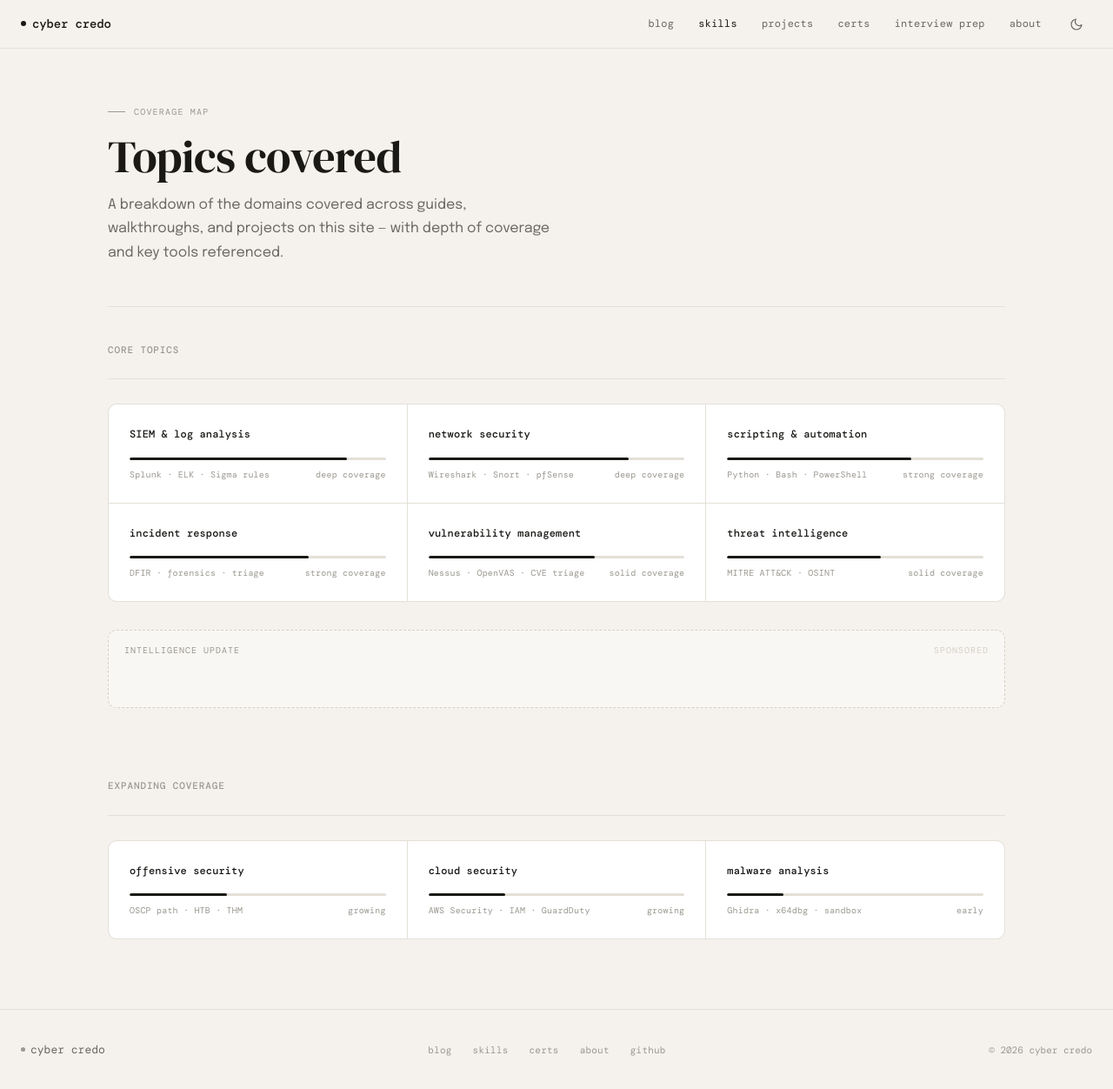
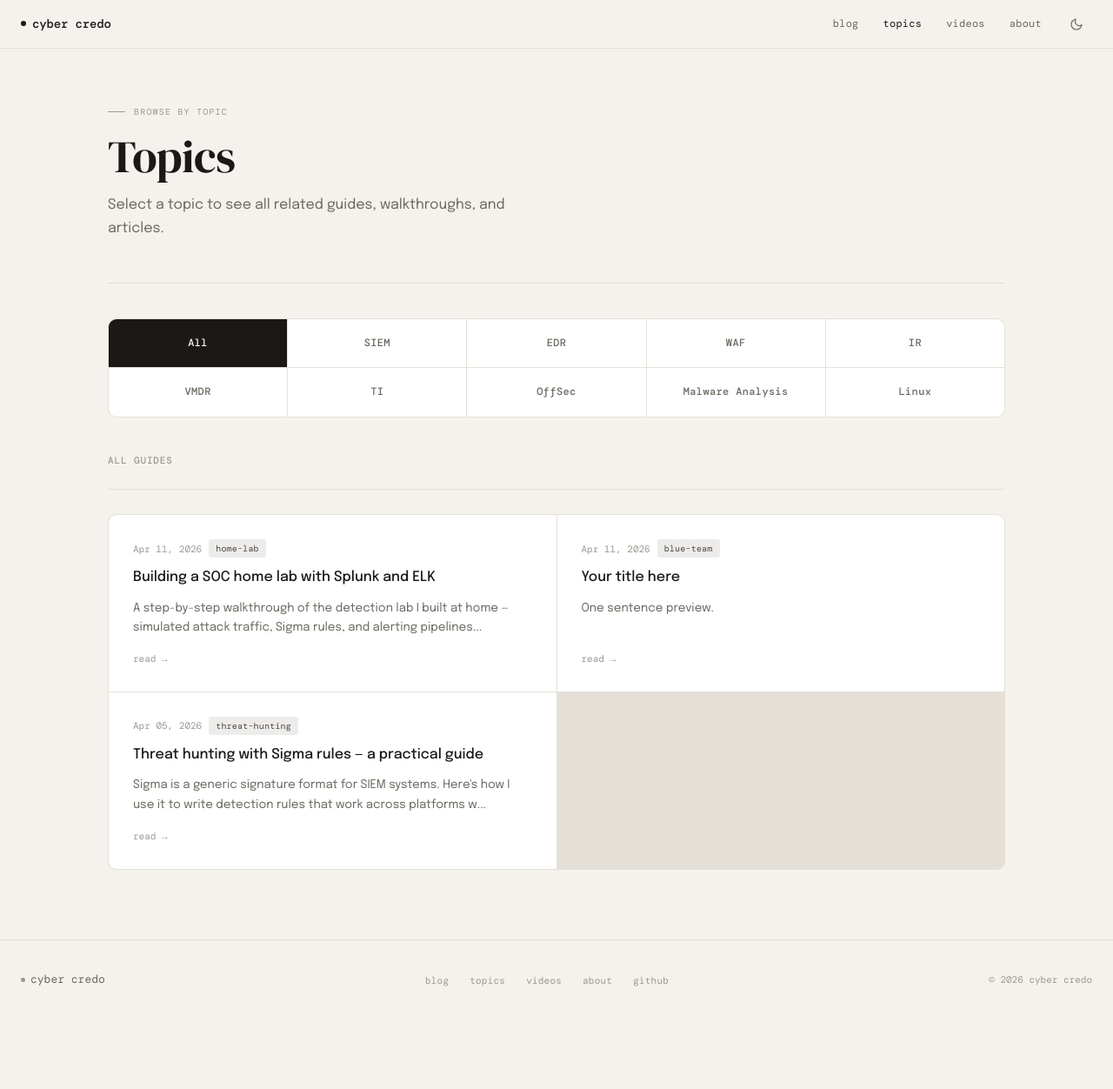
Before and after one commit to shreeprasaath/cyber-credo, a Jekyll site: the page built from skills/index.html, in a window 1280 px wide and 1252 px high. Shown: the whole window at 87% size. Built offline with Jekyll 4.4.1, drawn with Linux system fonts in a browser that asks for light colours; some web fonts are replaced.

Commit message:
Restructure: reader-first nav, topic browser, videos page
Homepage:
- Removed hero subtitle paragraph
- Removed stat strip (count cards)
- CTA 1: 'browse the guides' → 'explore articles'
- CTA 2: 'interview prep' → 'watch videos' (links to /videos/)
- Section renamed 'latest guides' → 'newly posted'

Nav: blog / topics / videos / about
- Removed: projects, certs, interview prep
- Added: videos page
- Renamed: skills → topics

Topics page (/skills/):
- 9 clickable topic cards: SIEM, EDR, WAF, IR, VMDR, TI, OffSec,
  Malware Analysis, Linux — no tool names, no descriptions
- Click filters posts grid below (JS, display:none reflow)
- Empty state shown when no posts match a topic

Videos page (/videos/):
- New page with 4 placeholder video cards (replace VIDEO_ID_* with
  real YouTube video IDs)
- YouTube thumbnails loaded from img.youtube.com CDN
- Play button overlay on hover

Footer: updated GitHub link to https://github.com/shreeprasaath
About: updated GitHub link to https://github.com/shreeprasaath

CSS: added .topic-grid, .topic-card, .videos-grid, .video-card,
     .video-thumb, .video-play-btn, .video-info styles

https://claude.ai/code/session_016WNDKg47eTr9c2KyA6eFma

```diff
--- a/_includes/footer.html
+++ b/_includes/footer.html
@@ -4,10 +4,10 @@
   </div>
   <ul class="footer-links">
     <li><a href="{{ '/blog/' | relative_url }}">blog</a></li>
-    <li><a href="{{ '/skills/' | relative_url }}">skills</a></li>
-    <li><a href="{{ '/certifications/' | relative_url }}">certs</a></li>
+    <li><a href="{{ '/skills/' | relative_url }}">topics</a></li>
+    <li><a href="{{ '/videos/' | relative_url }}">videos</a></li>
     <li><a href="{{ '/about/' | relative_url }}">about</a></li>
-    <li><a href="https://github.com/YOUR_USERNAME" target="_blank" rel="noopener noreferrer">github</a></li>
+    <li><a href="https://github.com/shreeprasaath" target="_blank" rel="noopener noreferrer">github</a></li>
   </ul>
   <div class="footer-copy">&copy; {{ site.time | date: "%Y" }} cyber credo</div>
 </footer>
--- a/_includes/nav.html
+++ b/_includes/nav.html
@@ -6,19 +6,15 @@
   <div class="nav-right">
     <ul class="nav-links" aria-label="Main navigation">
       <li><a href="{{ '/blog/' | relative_url }}"{% if page.url contains '/blog' %} class="active" aria-current="page"{% endif %}>blog</a></li>
-      <li><a href="{{ '/skills/' | relative_url }}"{% if page.url contains '/skills' %} class="active" aria-current="page"{% endif %}>skills</a></li>
-      <li><a href="{{ '/projects/' | relative_url }}"{% if page.url contains '/projects' %} class="active" aria-current="page"{% endif %}>projects</a></li>
-      <li><a href="{{ '/certifications/' | relative_url }}"{% if page.url contains '/certifications' %} class="active" aria-current="page"{% endif %}>certs</a></li>
-      <li><a href="{{ '/interview-prep/' | relative_url }}"{% if page.url contains '/interview-prep' %} class="active" aria-current="page"{% endif %}>interview prep</a></li>
+      <li><a href="{{ '/skills/' | relative_url }}"{% if page.url contains '/skills' %} class="active" aria-current="page"{% endif %}>topics</a></li>
+      <li><a href="{{ '/videos/' | relative_url }}"{% if page.url contains '/videos' %} class="active" aria-current="page"{% endif %}>videos</a></li>
       <li><a href="{{ '/about/' | relative_url }}"{% if page.url contains '/about' %} class="active" aria-current="page"{% endif %}>about</a></li>
     </ul>
 
     <button class="theme-toggle" id="theme-toggle" aria-label="Switch theme" title="Toggle dark/light mode">
-      <!-- Moon icon (shown in light mode) -->
       <svg class="icon-moon" xmlns="http://www.w3.org/2000/svg" viewBox="0 0 24 24" fill="none" stroke="currentColor" stroke-width="1.75" stroke-linecap="round" stroke-linejoin="round" aria-hidden="true">
         <path d="M21 12.79A9 9 0 1 1 11.21 3 7 7 0 0 0 21 12.79z"/>
       </svg>
-      <!-- Sun icon (shown in dark mode) -->
       <svg class="icon-sun" xmlns="http://www.w3.org/2000/svg" viewBox="0 0 24 24" fill="none" stroke="currentColor" stroke-width="1.75" stroke-linecap="round" stroke-linejoin="round" aria-hidden="true">
         <circle cx="12" cy="12" r="5"/>
         <line x1="12" y1="1" x2="12" y2="3"/>
@@ -41,9 +37,7 @@
 <!-- Mobile nav drawer -->
 <div class="nav-drawer" id="nav-drawer" role="navigation" aria-label="Mobile navigation">
   <a href="{{ '/blog/' | relative_url }}"{% if page.url contains '/blog' %} class="active"{% endif %}>blog</a>
-  <a href="{{ '/skills/' | relative_url }}"{% if page.url contains '/skills' %} class="active"{% endif %}>skills</a>
-  <a href="{{ '/projects/' | relative_url }}"{% if page.url contains '/projects' %} class="active"{% endif %}>projects</a>
-  <a href="{{ '/certifications/' | relative_url }}"{% if page.url contains '/certifications' %} class="active"{% endif %}>certs</a>
-  <a href="{{ '/interview-prep/' | relative_url }}"{% if page.url contains '/interview-prep' %} class="active"{% endif %}>interview prep</a>
+  <a href="{{ '/skills/' | relative_url }}"{% if page.url contains '/skills' %} class="active"{% endif %}>topics</a>
+  <a href="{{ '/videos/' | relative_url }}"{% if page.url contains '/videos' %} class="active"{% endif %}>videos</a>
   <a href="{{ '/about/' | relative_url }}"{% if page.url contains '/about' %} class="active"{% endif %}>about</a>
 </div>
--- a/about/index.html
+++ b/about/index.html
@@ -42,7 +42,7 @@ permalink: /about/
 
     <h2>Get in touch</h2>
 
-    <p>Find me on <a href="https://github.com/YOUR_USERNAME" target="_blank" rel="noopener noreferrer">GitHub</a> or <a href="https://linkedin.com/in/YOUR_PROFILE" target="_blank" rel="noopener noreferrer">LinkedIn</a>. I'm always interested in talking shop with other practitioners — questions, corrections, or just comparing notes on what's working in your environment.</p>
+    <p>Find me on <a href="https://github.com/shreeprasaath" target="_blank" rel="noopener noreferrer">GitHub</a> or <a href="https://linkedin.com/in/YOUR_PROFILE" target="_blank" rel="noopener noreferrer">LinkedIn</a>. I'm always interested in talking shop with other practitioners — questions, corrections, or just comparing notes on what's working in your environment.</p>
 
   </div>
 
--- a/assets/css/main.css
+++ b/assets/css/main.css
@@ -1097,6 +1097,142 @@ button { font-family: inherit; }
 }
 
 /* ══════════════════════════════════════════
+   TOPIC GRID (Topics page)
+══════════════════════════════════════════ */
+.topic-grid {
+  display: grid;
+  grid-template-columns: repeat(5, 1fr);
+  gap: 1px;
+  background: var(--border);
+  border: 1px solid var(--border);
+  border-radius: var(--radius-lg);
+  overflow: hidden;
+  margin-bottom: 2.5rem;
+}
+
+.topic-card {
+  background: var(--surface);
+  padding: 1.25rem 0.75rem;
+  cursor: pointer;
+  border: none;
+  font-family: var(--font-mono);
+  font-size: 12px;
+  font-weight: 500;
+  color: var(--muted);
+  letter-spacing: 0.03em;
+  text-align: center;
+  transition: background 0.15s, color 0.15s;
+  line-height: 1.3;
+}
+
+.topic-card:hover {
+  background: var(--bg);
+  color: var(--text);
+}
+
+.topic-card.active {
+  background: var(--text);
+  color: var(--bg);
+}
+
+[data-theme="dark"] .topic-card.active {
+  background: var(--text);
+  color: var(--bg);
+}
+
+/* ══════════════════════════════════════════
+   VIDEO CARDS (Videos page)
+══════════════════════════════════════════ */
+.videos-grid {
+  display: grid;
+  grid-template-columns: repeat(2, 1fr);
+  gap: 1.25rem;
+  margin-bottom: 2rem;
+}
+
+.video-card {
+  display: flex;
+  flex-direction: column;
+  text-decoration: none;
+  color: inherit;
+  background: var(--surface);
+  border: 1px solid var(--border);
+  border-radius: var(--radius-lg);
+  overflow: hidden;
+  transition: border-color 0.15s;
+}
+
+.video-card:hover {
+  border-color: var(--text);
+}
+
+.video-thumb {
+  aspect-ratio: 16 / 9;
+  background: var(--border);
+  position: relative;
+  overflow: hidden;
+  display: flex;
+  align-items: center;
+  justify-content: center;
+}
+
+.video-thumb img {
+  width: 100%;
+  height: 100%;
+  object-fit: cover;
+  display: block;
+  transition: opacity 0.15s;
+}
+
+.video-card:hover .video-thumb img {
+  opacity: 0.85;
+}
+
+.video-play-btn {
+  position: absolute;
+  inset: 0;
+  display: flex;
+  align-items: center;
+  justify-content: center;
+  background: rgba(0, 0, 0, 0.35);
+  color: #ffffff;
+  opacity: 0;
+  transition: opacity 0.15s;
+}
+
+.video-card:hover .video-play-btn {
+  opacity: 1;
+}
+
+/* Fallback when thumbnail fails to load */
+.video-thumb:not(:has(img[src])),
+.video-thumb img[style*="display:none"] ~ .video-play-btn {
+  opacity: 1;
+}
+
+.video-info {
+  padding: 1.125rem 1.375rem;
+  display: flex;
+  flex-direction: column;
+  gap: 0.375rem;
+  flex: 1;
+}
+
+.video-info h3 {
+  font-family: var(--font-body);
+  font-size: 0.9375rem;
+  font-weight: 500;
+  color: var(--text);
+  line-height: 1.4;
+}
+
+.video-meta {
+  display: flex;
+  align-items: center;
+  gap: 8px;
+}
+
+/* ══════════════════════════════════════════
    FOOTER
 ══════════════════════════════════════════ */
 .site-footer {
@@ -1175,6 +1311,9 @@ button { font-family: inherit; }
 
   .cert-grid { grid-template-columns: 1fr; }
 
+  .topic-grid { grid-template-columns: repeat(3, 1fr); }
+  .videos-grid { grid-template-columns: 1fr; }
+
   .site-footer { flex-direction: column; gap: 0.875rem; }
   .footer-links { flex-wrap: wrap; gap: 1rem; }
 }
--- a/skills/index.html
+++ b/skills/index.html
@@ -7,124 +7,90 @@ permalink: /skills/
 <div class="container">
 
   <div class="page-header">
-    <div class="eyebrow">coverage map</div>
-    <h1>Topics covered</h1>
-    <p>A breakdown of the domains covered across guides, walkthroughs, and projects on this site — with depth of coverage and key tools referenced.</p>
+    <div class="eyebrow">browse by topic</div>
+    <h1>Topics</h1>
+    <p>Select a topic to see all related guides, walkthroughs, and articles.</p>
   </div>
 
-  <!-- Core topics -->
-  <div class="section-header" style="padding-top:0;">
-    <h2>core topics</h2>
+  <!-- Topic cards -->
+  <div class="topic-grid" role="group" aria-label="Filter by topic">
+    <button class="topic-card active" data-topic="all">All</button>
+    <button class="topic-card" data-topic="siem">SIEM</button>
+    <button class="topic-card" data-topic="edr">EDR</button>
+    <button class="topic-card" data-topic="waf">WAF</button>
+    <button class="topic-card" data-topic="ir">IR</button>
+    <button class="topic-card" data-topic="vmdr">VMDR</button>
+    <button class="topic-card" data-topic="ti">TI</button>
+    <button class="topic-card" data-topic="offsec">OffSec</button>
+    <button class="topic-card" data-topic="malware">Malware Analysis</button>
+    <button class="topic-card" data-topic="linux">Linux</button>
   </div>
 
-  <div class="skills-grid">
-    <div class="skill-card">
-      <h3>SIEM &amp; log analysis</h3>
-      <div class="skill-bar">
-        <div class="skill-bar-fill" data-width="85"></div>
-      </div>
-      <div class="skill-meta">
-        <span>Splunk &middot; ELK &middot; Sigma rules</span>
-        <span>deep coverage</span>
-      </div>
-    </div>
-    <div class="skill-card">
-      <h3>network security</h3>
-      <div class="skill-bar">
-        <div class="skill-bar-fill" data-width="78"></div>
-      </div>
-      <div class="skill-meta">
-        <span>Wireshark &middot; Snort &middot; pfSense</span>
-        <span>deep coverage</span>
-      </div>
-    </div>
-    <div class="skill-card">
-      <h3>scripting &amp; automation</h3>
-      <div class="skill-bar">
-        <div class="skill-bar-fill" data-width="72"></div>
-      </div>
-      <div class="skill-meta">
-        <span>Python &middot; Bash &middot; PowerShell</span>
-        <span>strong coverage</span>
-      </div>
-    </div>
-    <div class="skill-card">
-      <h3>incident response</h3>
-      <div class="skill-bar">
-        <div class="skill-bar-fill" data-width="70"></div>
-      </div>
-      <div class="skill-meta">
-        <span>DFIR &middot; forensics &middot; triage</span>
-        <span>strong coverage</span>
-      </div>
-    </div>
-    <div class="skill-card">
-      <h3>vulnerability management</h3>
-      <div class="skill-bar">
-        <div class="skill-bar-fill" data-width="65"></div>
-      </div>
-      <div class="skill-meta">
-        <span>Nessus &middot; OpenVAS &middot; CVE triage</span>
-        <span>solid coverage</span>
-      </div>
-    </div>
-    <div class="skill-card">
-      <h3>threat intelligence</h3>
-      <div class="skill-bar">
-        <div class="skill-bar-fill" data-width="60"></div>
-      </div>
-      <div class="skill-meta">
-        <span>MITRE ATT&amp;CK &middot; OSINT</span>
-        <span>solid coverage</span>
-      </div>
-    </div>
+  <!-- Section heading -->
+  <div class="section-header" style="padding-top:0;">
+    <h2 id="topics-grid-heading">all guides</h2>
   </div>
 
-  <!-- In-feed ad between sections -->
-  <div class="ad-zone ad-zone--infeed">
-    <div class="ad-zone__label">
-      intelligence update
-      <span class="ad-sponsored">sponsored</span>
-    </div>
-    <!-- <ins class="adsbygoogle" style="display:block" data-ad-client="YOUR_ADSENSE_ID" data-ad-slot="YOUR_SLOT" data-ad-format="auto"></ins> -->
+  <!-- Posts filtered by topic -->
+  <div class="posts-grid" id="topics-posts-grid">
+    {% for post in site.posts %}
+    <a href="{{ post.url | relative_url }}"
+       class="post-card"
+       data-tags="{{ post.tags | join: ',' | downcase }}">
+      <div class="post-card-meta">
+        <span class="post-date">{{ post.date | date: "%b %d, %Y" }}</span>
+        {% if post.tags.first %}<span class="post-tag">{{ post.tags.first }}</span>{% endif %}
+      </div>
+      <h3>{{ post.title }}</h3>
+      <p>{{ post.excerpt | strip_html | truncate: 130 }}</p>
+      <span class="post-card-arrow">read &rarr;</span>
+    </a>
+    {% endfor %}
   </div>
 
-  <!-- Expanding topics -->
-  <div class="section-header">
-    <h2>expanding coverage</h2>
-  </div>
-
-  <div class="skills-grid" style="margin-bottom:3rem;">
-    <div class="skill-card">
-      <h3>offensive security</h3>
-      <div class="skill-bar">
-        <div class="skill-bar-fill" data-width="38"></div>
-      </div>
-      <div class="skill-meta">
-        <span>OSCP path &middot; HTB &middot; THM</span>
-        <span>growing</span>
-      </div>
-    </div>
-    <div class="skill-card">
-      <h3>cloud security</h3>
-      <div class="skill-bar">
-        <div class="skill-bar-fill" data-width="30"></div>
-      </div>
-      <div class="skill-meta">
-        <span>AWS Security &middot; IAM &middot; GuardDuty</span>
-        <span>growing</span>
-      </div>
-    </div>
-    <div class="skill-card">
-      <h3>malware analysis</h3>
-      <div class="skill-bar">
-        <div class="skill-bar-fill" data-width="22"></div>
-      </div>
-      <div class="skill-meta">
-        <span>Ghidra &middot; x64dbg &middot; sandbox</span>
-        <span>early</span>
-      </div>
-    </div>
+  <!-- Empty state -->
+  <div id="topics-empty" style="display:none; padding:3rem 0; text-align:center;">
+    <p style="font-family:var(--font-mono); font-size:13px; color:var(--faint);">No guides published yet for this topic — check back soon.</p>
   </div>
 
 </div>
+
+<script>
+(function () {
+  var topicCards = document.querySelectorAll('.topic-card');
+  var postCards  = document.querySelectorAll('#topics-posts-grid .post-card');
+  var emptyState = document.getElementById('topics-empty');
+  var heading    = document.getElementById('topics-grid-heading');
+  var grid       = document.getElementById('topics-posts-grid');
+
+  topicCards.forEach(function (card) {
+    card.addEventListener('click', function () {
+      var topic = card.dataset.topic;
+
+      // Update active pill
+      topicCards.forEach(function (c) { c.classList.remove('active'); });
+      card.classList.add('active');
+
+      // Update heading
+      if (heading) {
+        heading.textContent = topic === 'all' ? 'all guides' : topic + ' guides';
+      }
+
+      // Filter cards
+      var visible = 0;
+      postCards.forEach(function (post) {
+        var tags = (post.dataset.tags || '').toLowerCase();
+        var match = topic === 'all' || tags.split(',').some(function (t) {
+          return t.trim() === topic.toLowerCase();
+        });
+        post.style.display = match ? '' : 'none';
+        if (match) visible++;
+      });
+
+      // Toggle grid border/bg visibility and empty state
+      if (emptyState) emptyState.style.display = visible === 0 ? 'block' : 'none';
+      if (grid) grid.style.display = visible === 0 ? 'none' : '';
+    });
+  });
+})();
+</script>
--- /dev/null
+++ b/videos/index.html
@@ -0,0 +1,121 @@
+---
+layout: default
+title: Videos
+permalink: /videos/
+---
+
+<div class="container">
+
+  <div class="page-header">
+    <div class="eyebrow">youtube</div>
+    <h1>Videos</h1>
+    <p>Walkthroughs, tool demos, and lab builds — watch on YouTube or right here.</p>
+  </div>
+
+  <div class="videos-grid">
+
+    <!-- ─── Video card template ─────────────────────────────────────────
+         To add a video:
+         1. Replace VIDEO_ID with the YouTube video ID (e.g. dQw4w9WgXcQ)
+         2. Replace the title, date, and description
+         3. Duplicate this block for each new video
+    ────────────────────────────────────────────────────────────────── -->
+
+    <a href="https://www.youtube.com/watch?v=VIDEO_ID_1" target="_blank" rel="noopener noreferrer" class="video-card">
+      <div class="video-thumb">
+        <img src="https://img.youtube.com/vi/VIDEO_ID_1/maxresdefault.jpg"
+             alt="Video title here"
+             loading="lazy"
+             onerror="this.style.display='none'">
+        <div class="video-play-btn" aria-hidden="true">
+          <svg viewBox="0 0 24 24" fill="currentColor" width="28" height="28">
+            <path d="M8 5v14l11-7z"/>
+          </svg>
+        </div>
+      </div>
+      <div class="video-info">
+        <h3>Add your video title here</h3>
+        <span class="video-meta">
+          <span class="post-date">Apr 11, 2026</span>
+        </span>
+      </div>
+    </a>
+
+    <a href="https://www.youtube.com/watch?v=VIDEO_ID_2" target="_blank" rel="noopener noreferrer" class="video-card">
+      <div class="video-thumb">
+        <img src="https://img.youtube.com/vi/VIDEO_ID_2/maxresdefault.jpg"
+             alt="Video title here"
+             loading="lazy"
+             onerror="this.style.display='none'">
+        <div class="video-play-btn" aria-hidden="true">
+          <svg viewBox="0 0 24 24" fill="currentColor" width="28" height="28">
+            <path d="M8 5v14l11-7z"/>
+          </svg>
+        </div>
+      </div>
+      <div class="video-info">
+        <h3>Add your video title here</h3>
+        <span class="video-meta">
+          <span class="post-date">Apr 11, 2026</span>
+        </span>
+      </div>
+    </a>
+
+    <a href="https://www.youtube.com/watch?v=VIDEO_ID_3" target="_blank" rel="noopener noreferrer" class="video-card">
+      <div class="video-thumb">
+        <img src="https://img.youtube.com/vi/VIDEO_ID_3/maxresdefault.jpg"
+             alt="Video title here"
+             loading="lazy"
+             onerror="this.style.display='none'">
+        <div class="video-play-btn" aria-hidden="true">
+          <svg viewBox="0 0 24 24" fill="currentColor" width="28" height="28">
+            <path d="M8 5v14l11-7z"/>
+          </svg>
+        </div>
+      </div>
+      <div class="video-info">
+        <h3>Add your video title here</h3>
+        <span class="video-meta">
+          <span class="post-date">Apr 11, 2026</span>
+        </span>
+      </div>
+    </a>
+
+    <a href="https://www.youtube.com/watch?v=VIDEO_ID_4" target="_blank" rel="noopener noreferrer" class="video-card">
+      <div class="video-thumb">
+        <img src="https://img.youtube.com/vi/VIDEO_ID_4/maxresdefault.jpg"
+             alt="Video title here"
+             loading="lazy"
+             onerror="this.style.display='none'">
+        <div class="video-play-btn" aria-hidden="true">
+          <svg viewBox="0 0 24 24" fill="currentColor" width="28" height="28">
+            <path d="M8 5v14l11-7z"/>
+          </svg>
+        </div>
+      </div>
+      <div class="video-info">
+        <h3>Add your video title here</h3>
+        <span class="video-meta">
+          <span class="post-date">Apr 11, 2026</span>
+        </span>
+      </div>
+    </a>
+
+  </div>
+
+  <!-- In-feed ad -->
+  <div class="ad-zone ad-zone--infeed">
+    <div class="ad-zone__label">
+      intelligence update
+      <span class="ad-sponsored">sponsored</span>
+    </div>
+    <!-- <ins class="adsbygoogle" style="display:block" data-ad-client="YOUR_ADSENSE_ID" data-ad-slot="YOUR_SLOT" data-ad-format="auto"></ins> -->
+  </div>
+
+  <div style="text-align:center; padding-bottom:3rem;">
+    <a href="https://github.com/shreeprasaath" target="_blank" rel="noopener noreferrer" class="btn">
+      view github &rarr;
+    </a>
+  </div>
+
+</div>
```
Also changed, not shown: index.html (+4 -29 lines).
